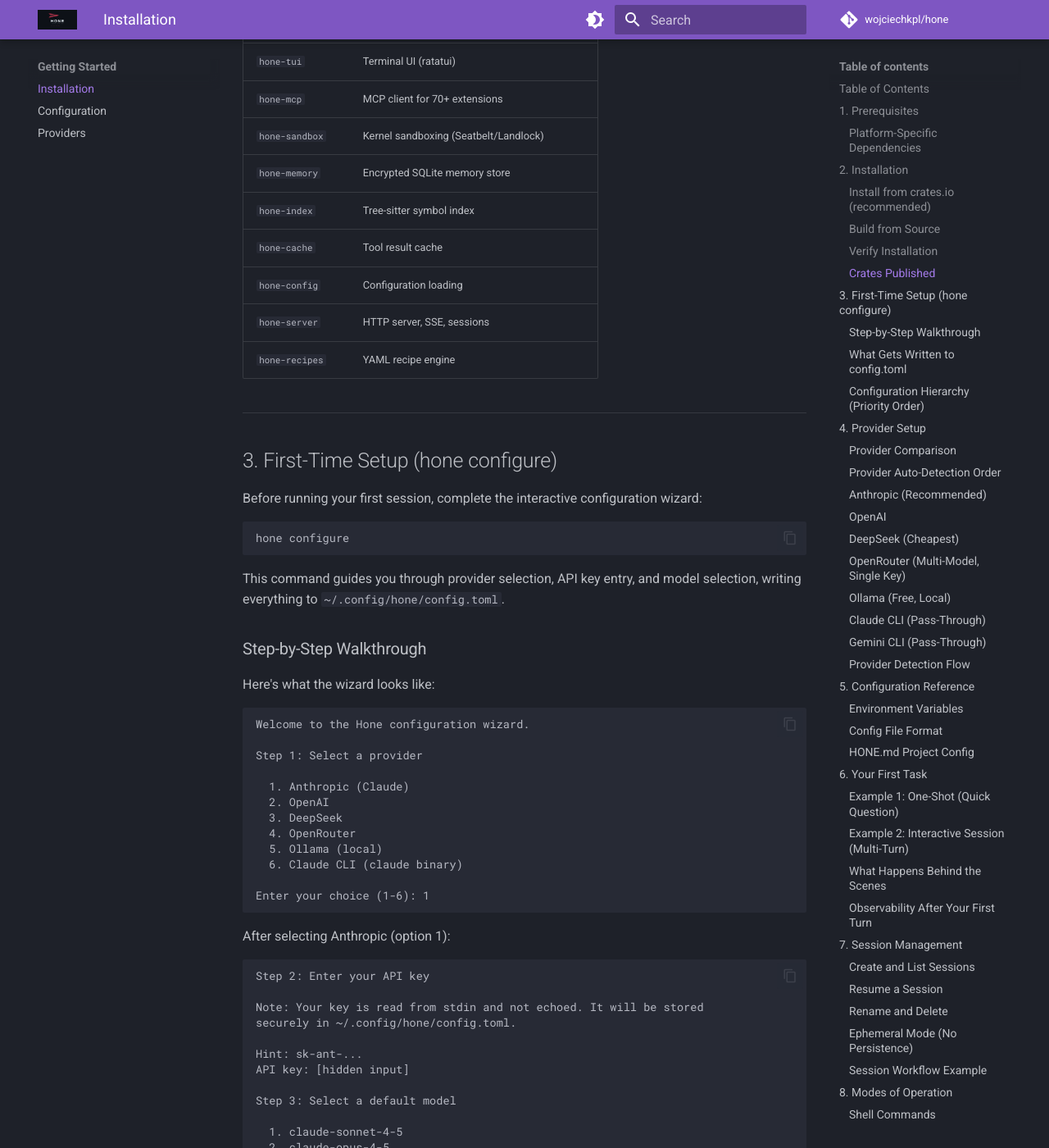
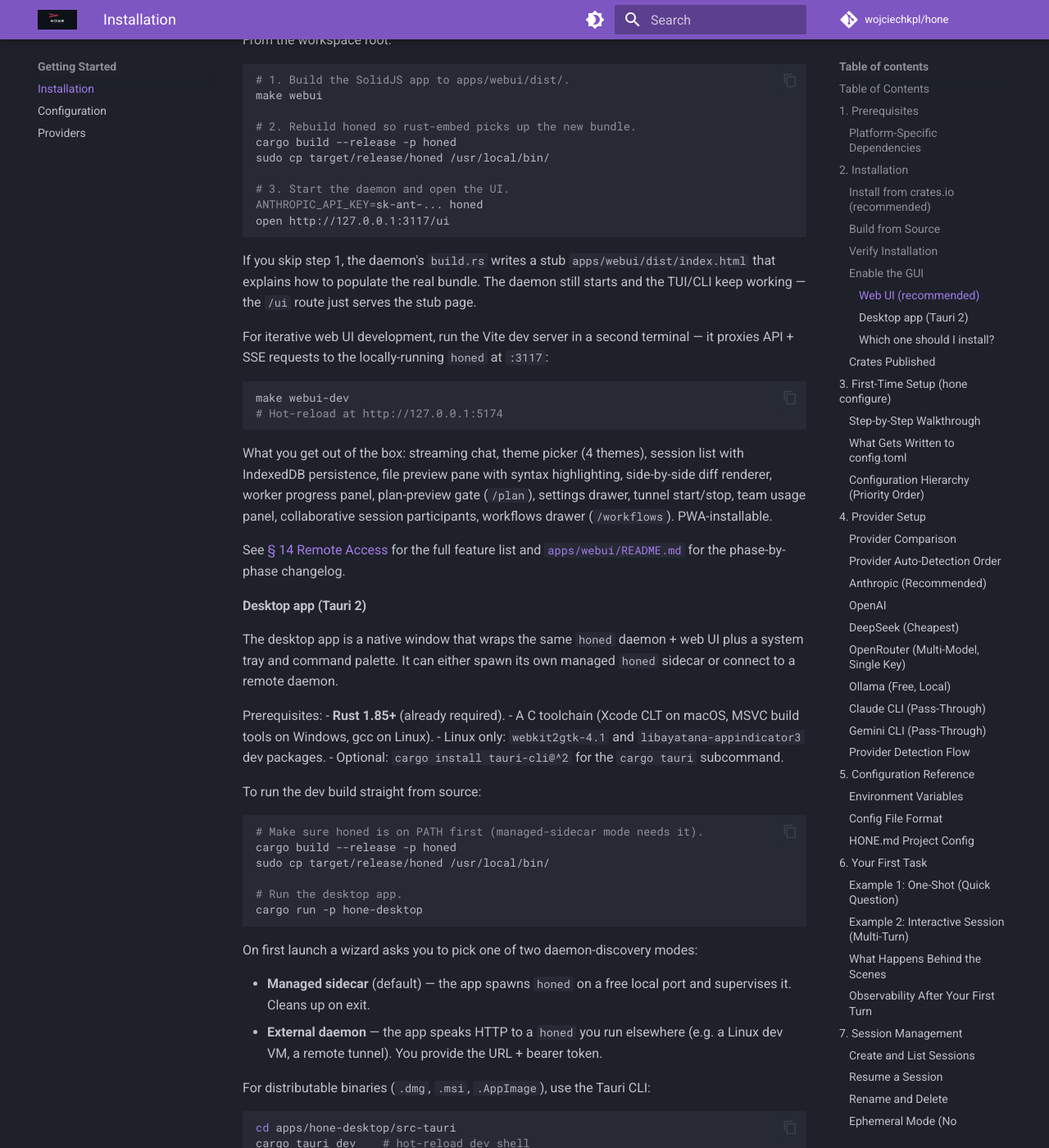
Before and after one commit to wojciechkpl/hone, an MkDocs documentation site: the page built from docs/getting-started.md, in a window 1280 px wide and 1400 px high, scrolled down 3243 px. Shown: the whole window at 82% size. Built offline with MkDocs 1.6.1 and Material for MkDocs 9.7.7, drawn with Linux system fonts in a browser that asks for light colours; comment, search, counter and statistics services are not loaded; some of the changed text lies outside the part shown.

Commit message:
docs(install): add GUI enablement section (web UI + Tauri desktop)
Both graphical surfaces (SolidJS web UI and Tauri 2 desktop app) are
off by default; the install instructions previously didn't tell users
how to turn them on. This adds an "Enable the GUI" subsection to
docs/getting-started.md § 2 covering both paths.

### Web UI

- Step-by-step: make webui → cargo build --release -p honed →
  open http://127.0.0.1:3117/ui.
- Notes the rust-embed compile-time bundling so users understand why
  rebuilding honed is required.
- Mentions the build.rs fallback (stub index.html if dist is missing).
- Lists the dev-loop command (make webui-dev with Vite HMR at :5174).
- Enumerates what ships out of the box (themes, sessions, file
  preview, plan-preview gate, workflows drawer, etc.).

### Desktop app

- Prerequisites including Linux's webkit2gtk-4.1 +
  libayatana-appindicator3.
- Two run paths: cargo run -p hone-desktop (dev) or
  cargo tauri build (distributable installers).
- Documents both daemon-discovery modes (managed sidecar vs external).

### Decision matrix

A short "Which one should I install?" table covers the typical
audiences (tmux user, native-window user, team-shared remote daemon,
desktop integrator, TUI-only).

Also adds a brief Optional GUI section to the tutorial-flavored
docs/tutorials/getting-started.md with a pointer to the main doc's
decision matrix.

````diff
--- a/docs/getting-started.md
+++ b/docs/getting-started.md
@@ -6,6 +6,9 @@
 
 1. [Prerequisites](#1-prerequisites)
 2. [Installation](#2-installation)
+   - From crates.io
+   - From source
+   - **Enable the GUI** — web UI + desktop app
 3. [First-Time Setup](#3-first-time-setup-hone-configure)
 4. [Provider Setup](#4-provider-setup)
    - Anthropic (Recommended)
@@ -99,6 +102,117 @@
 hone --version    # hone-cli 0.1.0
 honed --version   # honed 0.1.0
 ```
+
+### Enable the GUI
+
+Hone ships two graphical surfaces in addition to the TUI: a **web UI**
+(SolidJS, served by `honed` at `/ui`) and a **desktop app** (Tauri 2
+shell, native window, system tray, optional managed-daemon mode).
+Both are off by default — pick whichever fits.
+
+#### Web UI (recommended)
+
+The web UI is compiled into the `honed` binary via `rust-embed`, so
+enabling it is a two-step build: build the SPA, then rebuild `honed`
+so it picks up the bundle.
+
+Prerequisites:
+- **Node.js 18+** (the SPA toolchain — Vite, UnoCSS, Shiki).
+
+From the workspace root:
+
+```bash
+# 1. Build the SolidJS app to apps/webui/dist/.
+make webui
+
+# 2. Rebuild honed so rust-embed picks up the new bundle.
+cargo build --release -p honed
+sudo cp target/release/honed /usr/local/bin/
+
+# 3. Start the daemon and open the UI.
+ANTHROPIC_API_KEY=sk-ant-... honed
+open http://127.0.0.1:3117/ui
+```
+
+If you skip step 1, the daemon's `build.rs` writes a stub
+`apps/webui/dist/index.html` that explains how to populate the real
+bundle. The daemon still starts and the TUI/CLI keep working — the
+`/ui` route just serves the stub page.
+
+For iterative web UI development, run the Vite dev server in a second
+terminal — it proxies API + SSE requests to the locally-running
+`honed` at `:3117`:
+
+```bash
+make webui-dev
+# Hot-reload at http://127.0.0.1:5174
+```
+
+What you get out of the box: streaming chat, theme picker (4 themes),
+session list with IndexedDB persistence, file preview pane with
+syntax highlighting, side-by-side diff renderer, worker progress
+panel, plan-preview gate (`/plan`), settings drawer, tunnel start/stop,
+team usage panel, collaborative session participants, workflows
+drawer (`/workflows`). PWA-installable.
+
+See [§ 14 Remote Access](#14-remote-access-honed) for the full feature
+list and [`apps/webui/README.md`](../apps/webui/README.md) for the
+phase-by-phase changelog.
+
+#### Desktop app (Tauri 2)
+
+The desktop app is a native window that wraps the same `honed` daemon
++ web UI plus a system tray and command palette. It can either spawn
+its own managed `honed` sidecar or connect to a remote daemon.
+
+Prerequisites:
+- **Rust 1.85+** (already required).
+- A C toolchain (Xcode CLT on macOS, MSVC build tools on Windows, gcc on Linux).
+- Linux only: `webkit2gtk-4.1` and `libayatana-appindicator3` dev packages.
+- Optional: `cargo install tauri-cli@^2` for the `cargo tauri` subcommand.
+
+To run the dev build straight from source:
+
+```bash
+# Make sure honed is on PATH first (managed-sidecar mode needs it).
+cargo build --release -p honed
+sudo cp target/release/honed /usr/local/bin/
+
+# Run the desktop app.
+cargo run -p hone-desktop
+```
+
+On first launch a wizard asks you to pick one of two daemon-discovery
+modes:
+
+- **Managed sidecar** (default) — the app spawns `honed` on a free
+  local port and supervises it. Cleans up on exit.
+- **External daemon** — the app speaks HTTP to a `honed` you run
+  elsewhere (e.g. a Linux dev VM, a remote tunnel). You provide the
+  URL + bearer token.
+
+For distributable binaries (`.dmg`, `.msi`, `.AppImage`), use the
+Tauri CLI:
+
+```bash
+cd apps/hone-desktop/src-tauri
+cargo tauri dev    # hot-reload dev shell
+cargo tauri build  # produce platform installer
+```
+
+See [`apps/hone-desktop/README.md`](../apps/hone-desktop/README.md)
+for layout details and [`apps/hone-desktop/RELEASE.md`](../apps/hone-desktop/RELEASE.md)
+for the signing/updater pipeline.
+
+#### Which one should I install?
+
+| If you... | Pick |
+|---|---|
+| Live in `tmux` and want a browser-tab UI alongside | **Web UI** |
+| Want a native window with menu bar + system tray | **Desktop** |
+| Need to share the UI across a team via a remote daemon | **Web UI** + tunnel |
+| Are integrating Hone into another desktop workflow (Raycast, Alfred, etc.) | **Desktop** (with managed sidecar) |
+| Just want the TUI | Skip both — `cargo install hone-cli` is enough |
 
 ### Crates Published
 
````
Also changed, not shown: docs/tutorials/getting-started.md (+22 -0 lines).
